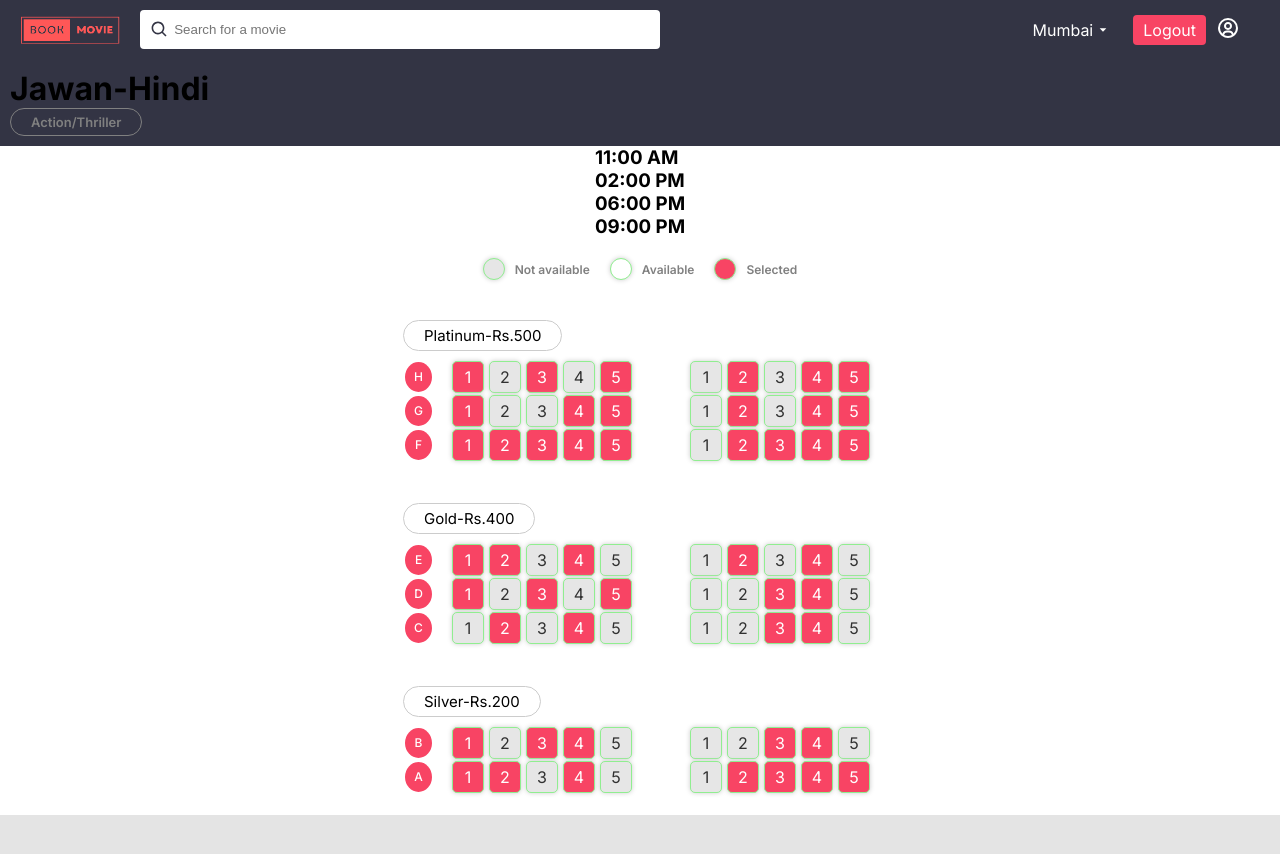
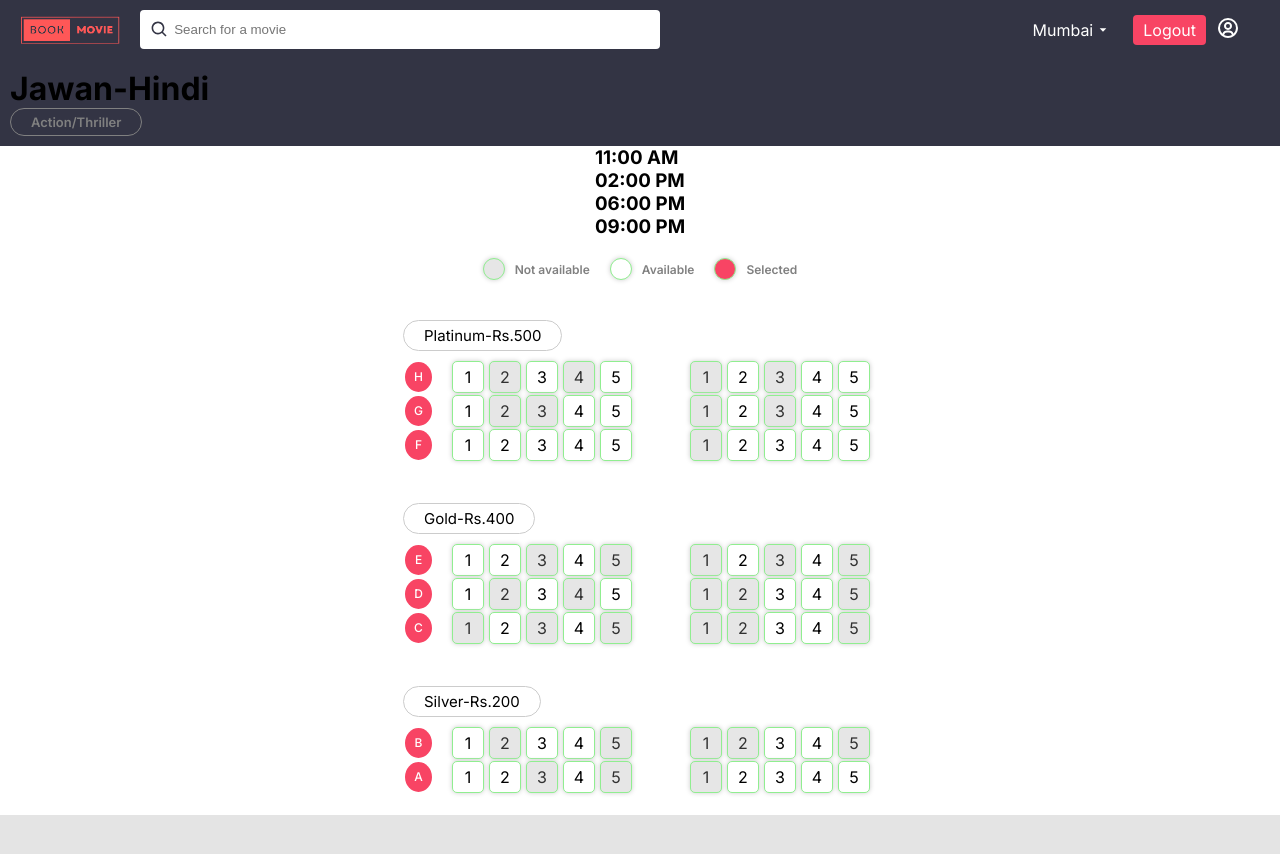
Before and after one commit to Tejavardhan0203/moviebooking, a Next.js app: page /1/movies/1/buytickets/Screen1 in a window 1280 px wide. Shown: the top 854 px of the page. Built offline with nearby package versions, Linux system fonts and the light colour scheme.

Commit message:
added some changes

```diff
--- a/package.json
+++ b/package.json
@@ -13,6 +13,7 @@
     "react": "latest",
     "react-dom": "latest",
     "react-icons": "^4.11.0",
+    "react-toastify": "^9.1.3",
     "swiper": "^10.3.1"
   },
   "devDependencies": {
--- a/src/app/[cityname]/movies/[moviename]/buytickets/[screen]/page.tsx
+++ b/src/app/[cityname]/movies/[moviename]/buytickets/[screen]/page.tsx
@@ -2239,9 +2239,11 @@ const generateSeatLayout = () => {
                                                             seat.status=='available' &&
                                                             <span className=
                                                             {
-                                                                selectedSeats.findIndex((s:any)=>{
-                                                                    return s.row === row.rowname && s.col === colIndex && s.seat_id ===seat.seat_id
-                                                                })?'seat-selected':'seat-available'
+                                                                selectedSeats.find((s: any) => (
+                                                                    s.row === row.rowname &&
+                                                                    s.seat_id === seat.seat_id &&
+                                                                    s.col === colIndex
+                                                                )) ? "seat-selected" : "seat-available"
                                                             }
                                                             onClick={()=> selectdeselectseat({
                                                                 row:row.rowname,
```
Also changed, not shown: src/app/auth/signin/page.tsx (added, +37 -0 lines), 1 other file (tests, documents, lock files or other folders).
